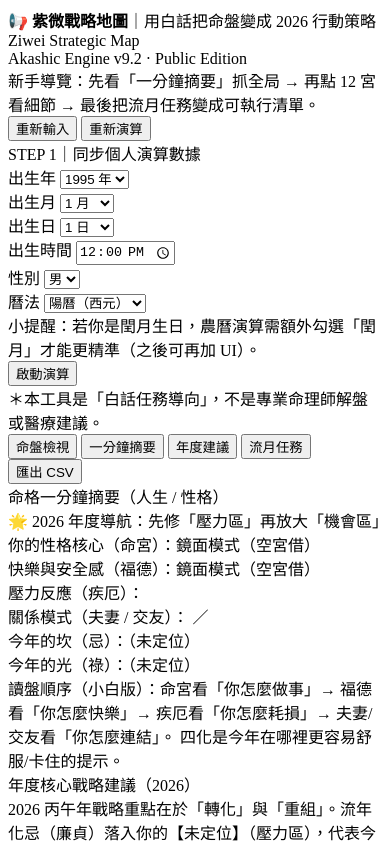
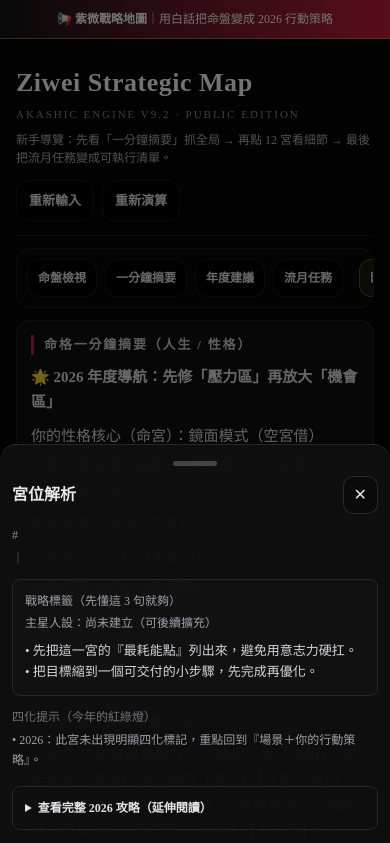
Before and after one commit to billeetw/strategic-map, a website built with Vite: page index.html in a window 390 px wide. Both pictures are taken after a click on the button "啟動演算". Shown: the top 843 px of the page. Built offline with nearby package versions, Linux system fonts and the light colour scheme; what iztro would draw is missing.

Commit message:
Update style.css

```diff
--- a/src/style.css
+++ b/src/style.css
@@ -1,244 +1,434 @@
-<!doctype html>
-<html lang="zh-Hant">
-  <head>
-    <meta charset="UTF-8" />
-    <meta name="viewport" content="width=device-width, initial-scale=1.0" />
-    <title>一起出來玩｜紫微戰略地圖</title>
-  </head>
-  <body>
-    <div class="top-bar">
-      📢 <strong>紫微戰略地圖</strong>｜透過紫微演算探尋 2026 年度佈局機遇
-    </div>
+@import "tailwindcss";
+@import url("https://fonts.googleapis.com/css2?family=Noto+Serif+TC:wght@400;700;900&display=swap");
 
-    <div class="p-4 md:p-8">
-      <header class="max-w-6xl mx-auto mb-6 border-b border-zinc-800 pb-4 flex justify-between items-end gap-4">
-        <div>
-          <h1 class="text-2xl md:text-3xl font-black text-red-600 tracking-widest uppercase">Ziwei Strategic Map</h1>
-          <p class="text-[10px] text-zinc-500 uppercase tracking-[0.4em] mt-1">Akashic Engine v9.2 - Public Edition</p>
-        </div>
-        <div class="hidden md:block text-right text-[11px] text-zinc-500 leading-relaxed max-w-[360px]">
-          新手導覽：先看「一分鐘摘要」抓全局 → 點命盤 12 宮看細節 → 再看年度與流月任務。
-        </div>
-      </header>
+:root {
+  --bg: #050505;
+  --panel: rgba(15, 15, 15, 0.92);
+  --panel2: rgba(20, 20, 20, 0.78);
+  --line: rgba(255, 255, 255, 0.08);
+  --muted: rgba(255, 255, 255, 0.55);
+  --gold: #d4af37;
+  --red: #c41e3a;
+  --blue: #1e40af;
+}
 
-      <!-- STEP 1 -->
-      <section id="input-section" class="max-w-xl mx-auto bg-zinc-900/40 p-6 border border-zinc-800 mb-10 rounded-lg">
-        <h2 class="text-xs font-bold mb-6 text-zinc-400 border-l-2 border-red-600 pl-3 uppercase">
-          STEP 1: 同步個人演算數據
-        </h2>
+* { box-sizing: border-box; }
+html, body { height: 100%; }
+body {
+  margin: 0;
+  background: var(--bg);
+  color: #fff;
+  font-family: "Noto Serif TC", serif;
+  -webkit-font-smoothing: antialiased;
+  text-rendering: optimizeLegibility;
+}
 
-        <div class="grid grid-cols-3 gap-3">
-          <div>
-            <label class="block text-[11px] text-zinc-500 mb-1">出生年</label>
-            <select id="dob-year" class="w-full input-like"></select>
-          </div>
-          <div>
-            <label class="block text-[11px] text-zinc-500 mb-1">出生月</label>
-            <select id="dob-month" class="w-full input-like"></select>
-          </div>
-          <div>
-            <label class="block text-[11px] text-zinc-500 mb-1">出生日</label>
-            <select id="dob-day" class="w-full input-like"></select>
-          </div>
-        </div>
+.top-bar {
+  position: sticky;
+  top: 0;
+  z-index: 50;
+  padding: 10px 12px;
+  text-align: center;
+  font-size: 12px;
+  background: linear-gradient(90deg, #141414 0%, var(--red) 100%);
+  border-bottom: 1px solid rgba(212, 175, 55, 0.5);
+}
 
-        <div class="grid grid-cols-2 gap-3 mt-4">
-          <div>
-            <label class="block text-[11px] text-zinc-500 mb-1">出生時間</label>
-            <input type="time" id="tob" value="12:00" class="w-full input-like" />
-          </div>
-          <div>
-            <label class="block text-[11px] text-zinc-500 mb-1">性別</label>
-            <select id="gender" class="w-full input-like">
-              <option value="male">男</option>
-              <option value="female">女</option>
-            </select>
-          </div>
-        </div>
+.wrap {
+  max-width: 1100px;
+  margin: 0 auto;
+  padding: 16px;
+}
 
-        <div class="mt-4">
-          <label class="block text-[11px] text-zinc-500 mb-1">曆法</label>
-          <select id="calendar" class="w-full input-like">
-            <option value="gregorian">陽曆（西元）</option>
-            <option value="lunar">農曆（非閏月）</option>
-          </select>
-          <p class="text-[11px] text-zinc-500 mt-2 leading-relaxed">
-            小提醒：若你是農曆閏月生日，先用陽曆演算；要做閏月精準版本我也可以再幫你加 UI。
-          </p>
-        </div>
+.header {
+  display: flex;
+  align-items: flex-end;
+  justify-content: space-between;
+  gap: 12px;
+  padding: 8px 0 14px;
+  border-bottom: 1px solid var(--line);
+}
 
-        <div id="error-box" class="hidden mt-4 p-3 border border-red-700 bg-red-950/40 text-red-200 text-[12px] rounded"></div>
+.h-title { font-size: 26px; font-weight: 900; letter-spacing: 0.02em; }
+.h-sub { font-size: 11px; color: var(--muted); letter-spacing: 0.18em; text-transform: uppercase; margin-top: 4px; }
+.h-tip { margin-top: 8px; font-size: 12px; color: rgba(255,255,255,0.7); line-height: 1.55; }
 
-        <button
-          type="button"
-          onclick="deployTacticalMap()"
-          class="w-full bg-red-700 hover:bg-red-600 py-4 font-black mt-6 text-sm tracking-[.3em] transition-all uppercase rounded"
-        >
-          啟動戰略演算
-        </button>
+.header-actions { display: flex; gap: 8px; flex-wrap: wrap; }
 
-        <p class="text-[11px] text-zinc-500 mt-3 leading-relaxed">
-          生成結果後，你可以點 12 宮位查看「小白白話 + 行動建議」，並可一鍵匯出 CSV。
-        </p>
-      </section>
+.card {
+  background: var(--panel2);
+  border: 1px solid var(--line);
+  border-radius: 14px;
+  padding: 14px;
+}
 
-      <!-- RESULT -->
-      <section id="result-section" class="hidden max-w-6xl mx-auto">
-        <!-- Sticky Quick Nav -->
-        <div id="quick-nav" class="quick-nav sticky z-[999] rounded-lg border border-zinc-800 bg-black/80 backdrop-blur mb-5">
-          <div class="px-3 pt-3 pb-2 text-[12px] text-zinc-300 leading-relaxed md:hidden">
-            新手導覽：先看「一分鐘摘要」抓全局 → 點命盤 12 宮看細節 → 再看年度與流月任務。
-          </div>
-          <div class="grid grid-cols-2 md:grid-cols-5 gap-2 p-2">
-            <button type="button" class="btn-tab" onclick="scrollToSection('sec-chart')">命盤檢視</button>
-            <button type="button" class="btn-tab" onclick="scrollToSection('sec-profile')">命格一分鐘摘要</button>
-            <button type="button" class="btn-tab" onclick="scrollToSection('sec-annual')">年度核心戰略</button>
-            <button type="button" class="btn-tab" onclick="scrollToSection('sec-monthly')">2026 流月建議</button>
-            <button type="button" class="btn-tab btn-tab-secondary" onclick="exportCSV()">匯出 CSV ↗</button>
-          </div>
-        </div>
+.card-title {
+  font-weight: 900;
+  font-size: 13px;
+  letter-spacing: 0.14em;
+  text-transform: uppercase;
+  color: rgba(255,255,255,0.8);
+  border-left: 3px solid var(--red);
+  padding-left: 10px;
+}
 
-        <!-- Section: Chart + Palace Detail -->
-        <section id="sec-chart" class="grid xl:grid-cols-3 gap-6">
-          <div class="xl:col-span-2">
-            <div class="card">
-              <div class="flex items-start justify-between gap-4 mb-3">
-                <div>
-                  <div class="text-sm md:text-base font-black text-zinc-100">命盤檢視</div>
-                  <div class="text-[12px] text-zinc-400 mt-1">
-                    提醒：<span class="text-zinc-200 font-bold">點選不同宮位可看情報</span>（手機會用底部抽屜彈出解析）
-                  </div>
-                </div>
-                <div class="text-right">
-                  <div id="bureau-text" class="text-[#D4AF37] font-black text-2xl md:text-3xl">--局</div>
-                  <div id="destiny-text" class="text-zinc-500 text-[11px] mt-1 font-mono">Analyzing...</div>
-                </div>
-              </div>
+.text { margin-top: 10px; font-size: 15px; line-height: 1.7; color: rgba(255,255,255,0.86); }
+.muted { font-size: 12px; color: var(--muted); line-height: 1.55; }
+.mt8 { margin-top: 8px; }
+.mt10 { margin-top: 10px; }
+.mt12 { margin-top: 12px; }
 
-              <div class="chart-grid" id="map-root">
-                <div class="center-hole text-center">
-                  <div class="center-badge">2026 丙午流年｜四化疊加模式</div>
-                  <div class="center-sub">提示：祿/權/科 = 金色微光｜忌 = 紅色警示｜空宮 = 借對宮 🔗</div>
-                </div>
-                <svg id="svg-overlay"></svg>
-              </div>
-            </div>
-          </div>
+.grid2 {
+  display: grid;
+  grid-template-columns: repeat(2, minmax(0,1fr));
+  gap: 10px;
+  margin-top: 10px;
+}
 
-          <div class="xl:col-span-1">
-            <div class="card">
-              <div class="flex items-center justify-between gap-3 mb-2">
-                <div>
-                  <div class="text-sm md:text-base font-black text-zinc-100">宮位情報</div>
-                  <div class="text-[12px] text-zinc-400 mt-1">點選任一宮位查看（桌機右側更新／手機底部抽屜）</div>
-                </div>
-                <div class="flex gap-2">
-                  <button type="button" id="btn-recalc" onclick="deployTacticalMap()" class="btn-mini hidden">重新演算</button>
-                  <button type="button" id="btn-reset" onclick="resetToInput()" class="btn-mini hidden">重設</button>
-                </div>
-              </div>
+.label { display: block; font-size: 11px; color: var(--muted); margin-bottom: 6px; }
+.input {
+  width: 100%;
+  padding: 10px;
+  background: rgba(0,0,0,0.55);
+  color: #fff;
+  border: 1px solid var(--line);
+  border-radius: 10px;
+  font-size: 14px;
+}
+.input:focus { outline: 2px solid rgba(212,175,55,0.35); outline-offset: 2px; }
 
-              <div id="palace-detail" class="text-zinc-500 text-[12px] leading-relaxed">
-                尚未選擇宮位。
-              </div>
-            </div>
-          </div>
-        </section>
+.btn {
+  display: inline-flex;
+  align-items: center;
+  justify-content: center;
+  gap: 8px;
+  padding: 10px 12px;
+  border-radius: 12px;
+  border: 1px solid var(--line);
+  background: rgba(0,0,0,0.35);
+  color: rgba(255,255,255,0.9);
+  cursor: pointer;
+  font-weight: 800;
+  font-size: 13px;
+  transition: transform .12s ease, background .12s ease, border-color .12s ease;
+  user-select: none;
+}
+.btn:hover { transform: translateY(-1px); border-color: rgba(212,175,55,0.35); }
+.btn:active { transform: translateY(0px); }
 
-        <!-- Section: Profile Summary -->
-        <section id="sec-profile" class="mt-6">
-          <div class="card">
-            <div class="text-sm md:text-base font-black text-zinc-100 mb-2">命格一分鐘摘要（人生/性格）</div>
-            <div id="profile-summary" class="text-[13px] md:text-[14px] text-zinc-300 leading-relaxed">
-              請先啟動演算。
-            </div>
-          </div>
-        </section>
+.btn-primary {
+  width: 100%;
+  background: rgba(196,30,58,0.92);
+  border-color: rgba(196,30,58,0.85);
+}
+.btn-primary:hover { border-color: rgba(212,175,55,0.5); }
 
-        <!-- Section: Annual -->
-        <section id="sec-annual" class="mt-6">
-          <div class="card">
-            <div class="text-sm md:text-base font-black text-zinc-100 mb-2">年度核心戰略建議</div>
-            <p id="aphorism-text" class="text-[13px] md:text-[14px] text-zinc-300 leading-relaxed"></p>
+.btn-ghost {
+  background: rgba(0,0,0,0.25);
+}
 
-            <!-- CTA 1: Under annual aphorism -->
-            <div class="mt-5 p-4 border border-zinc-800 rounded-lg bg-zinc-900/40">
-              <div class="text-zinc-200 font-black mb-2">戰略干預點：需要人腦介入時</div>
-              <div class="text-[12px] text-zinc-400 leading-relaxed">
-                數位演算能告訴你風險在哪，但只有人類智慧能告訴你如何贏過這個風險。若您面臨的是涉及人生規劃、核心職涯或企業規劃的關鍵決策，建議啟動 1 對 1 深度諮詢。
-              </div>
-              <a
-                class="cta-btn mt-3 inline-flex"
-                href="https://forms.gle/Vvs6U12TeMYtab8A6"
-                target="_blank"
-                rel="noopener noreferrer"
-              >
-                申請 1 對 1 深度諮詢（NT$3600） ↗
-              </a>
-              <div class="text-[11px] text-zinc-500 mt-2 leading-relaxed">
-                ＊本項諮詢由李伯彥老師親自進行，旨在將數位數據轉化為可執行之商業決策。
-              </div>
-            </div>
-          </div>
-        </section>
+.btn-consult {
+  background: rgba(212,175,55,0.12);
+  border-color: rgba(212,175,55,0.35);
+  color: rgba(255,255,255,0.92);
+  text-decoration: none;
+  padding: 12px 14px;
+  border-radius: 12px;
+  font-weight: 900;
+}
+.btn-consult:hover { border-color: rgba(212,175,55,0.7); }
 
-        <!-- Section: Monthly -->
-        <section id="sec-monthly" class="mt-6">
-          <div class="card">
-            <div class="flex items-center justify-between gap-4 mb-3">
-              <div>
-                <div class="text-sm md:text-base font-black text-zinc-100">2026 流月戰略任務副本</div>
-                <div class="text-[12px] text-zinc-400 mt-1">
-                  點月份任務可定位命盤格子（閃兩下），幫你建立「時間 ↔ 空間」的直覺。
-                </div>
-              </div>
-              <button type="button" onclick="scrollToSection('sec-chart')" class="btn-mini">回到命盤</button>
-            </div>
+.error {
+  margin-top: 10px;
+  padding: 10px 12px;
+  border-radius: 12px;
+  border: 1px solid rgba(196,30,58,0.55);
+  background: rgba(196,30,58,0.15);
+  color: rgba(255,255,255,0.9);
+  font-size: 13px;
+}
 
-            <div class="max-h-[420px] overflow-y-auto pr-2 custom-scrollbar" id="quest-list"></div>
+.hidden { display: none !important; }
 
-            <!-- CTA 2: delayed reveal -->
-            <div id="cta-monthly" class="cta-hidden mt-5 p-4 border border-zinc-800 rounded-lg bg-zinc-900/40">
-              <div class="text-zinc-200 font-black mb-2">將戰略地圖轉化為個人執行清單</div>
-              <div class="text-[12px] text-zinc-400 leading-relaxed">
-                看完 12 個月任務後，如果你覺得資訊量太大、難以收斂成具體行動，我們可以把你的命盤與年度攻防，整理成「你做得到」的週/月行動清單。
-              </div>
-              <a
-                class="cta-btn mt-3 inline-flex"
-                href="https://forms.gle/Vvs6U12TeMYtab8A6"
-                target="_blank"
-                rel="noopener noreferrer"
-              >
-                申請 1 對 1 深度諮詢（NT$3600） ↗
-              </a>
-              <div class="text-[11px] text-zinc-500 mt-2 leading-relaxed">
-                ＊本項諮詢由李伯彥老師親自進行，旨在將數位數據轉化為可執行之商業決策。
-              </div>
-            </div>
-          </div>
-        </section>
-      </section>
-    </div>
+/* Nav */
+.nav {
+  position: sticky;
+  top: 44px;
+  z-index: 40;
+  margin-top: 12px;
+  display: flex;
+  gap: 8px;
+  padding: 10px;
+  border-radius: 14px;
+  border: 1px solid var(--line);
+  background: rgba(10,10,10,0.75);
+  backdrop-filter: blur(8px);
+}
 
-    <!-- Mobile Bottom Sheet -->
-    <div id="sheet-root" class="hidden fixed inset-0 z-[2000]">
-      <div id="sheet-backdrop" class="absolute inset-0 bg-black/60"></div>
+.navbtn {
+  padding: 9px 10px;
+  border-radius: 12px;
+  border: 1px solid var(--line);
+  background: rgba(0,0,0,0.35);
+  color: rgba(255,255,255,0.9);
+  font-weight: 900;
+  font-size: 12px;
+  cursor: pointer;
+}
+.navbtn:hover { border-color: rgba(212,175,55,0.35); }
+.navbtn-gold { border-color: rgba(212,175,55,0.35); background: rgba(212,175,55,0.10); }
+.navspacer { flex: 1; }
 
-      <div
-        id="sheet-panel"
-        class="absolute left-0 right-0 bottom-0 bg-black border border-zinc-800 rounded-t-2xl p-4 translate-y-full transition-transform duration-200"
-        style="max-height: 70vh;"
-      >
-        <div class="flex items-center justify-between gap-2">
-          <div class="text-zinc-200 font-black" id="sheet-title">宮位解析</div>
-          <button id="sheet-close" type="button" class="btn-mini">關閉</button>
-        </div>
-        <div class="mt-2 h-[2px] w-12 bg-zinc-700 rounded mx-auto opacity-70"></div>
+/* Layout */
+.layout {
+  display: grid;
+  grid-template-columns: 1.35fr 1fr;
+  gap: 12px;
+}
 
-        <div id="sheet-body" class="mt-3 overflow-y-auto custom-scrollbar pr-1" style="max-height: 58vh;"></div>
-      </div>
-    </div>
+@media (max-width: 960px) {
+  .layout { grid-template-columns: 1fr; }
+  .header { align-items: flex-start; flex-direction: column; }
+  .nav { top: 44px; overflow-x: auto; }
+  .navbtn { white-space: nowrap; }
+}
 
-    <script type="module" src="/src/main.js"></script>
-  </body>
-</html>
+.legend { display: inline-flex; gap: 10px; margin-left: 10px; align-items: center; flex-wrap: wrap; }
+.dot { display: inline-block; width: 8px; height: 8px; border-radius: 999px; margin: 0 4px 0 10px; }
+.dot-green { background: rgba(34,197,94,0.8); }
+.dot-red { background: rgba(244,63,94,0.75); }
+.dot-link { width: auto; height: auto; }
+
+/* Chart */
+.chart-shell { margin-top: 10px; }
+.chart-grid {
+  display: grid;
+  grid-template-columns: repeat(4, 1fr);
+  grid-template-rows: repeat(4, 1fr);
+  gap: 4px;
+  aspect-ratio: 1 / 1;
+  width: 100%;
+  max-width: 820px;
+  margin: 0 auto;
+  position: relative;
+}
+
+.p-寅 { grid-area: 4 / 1; } .p-卯 { grid-area: 3 / 1; } .p-辰 { grid-area: 2 / 1; } .p-巳 { grid-area: 1 / 1; }
+.p-午 { grid-area: 1 / 2; } .p-未 { grid-area: 1 / 3; } .p-申 { grid-area: 1 / 4; } .p-酉 { grid-area: 2 / 4; }
+.p-戌 { grid-area: 3 / 4; } .p-亥 { grid-area: 4 / 4; } .p-子 { grid-area: 4 / 3; } .p-丑 { grid-area: 4 / 2; }
+
+.center-hole {
+  grid-area: 2 / 2 / 4 / 4;
+  background: radial-gradient(circle, rgba(26,26,26,0.9) 0%, rgba(5,5,5,0.98) 100%);
+  border: 1px solid rgba(255,255,255,0.06);
+  border-radius: 14px;
+  display: flex;
+  flex-direction: column;
+  justify-content: center;
+  align-items: center;
+  z-index: 5;
+  padding: 14px;
+  text-align: center;
+}
+
+.center-big { font-size: 32px; font-weight: 900; color: var(--gold); }
+.center-sub { margin-top: 6px; font-size: 11px; color: var(--muted); }
+.center-chip {
+  margin-top: 12px;
+  padding: 7px 10px;
+  border-radius: 12px;
+  border: 1px solid rgba(255,255,255,0.08);
+  background: rgba(0,0,0,0.35);
+  font-size: 11px;
+  color: rgba(255,255,255,0.72);
+}
+
+#svg-overlay {
+  position: absolute;
+  inset: 0;
+  pointer-events: none;
+  z-index: 20;
+  width: 100%;
+  height: 100%;
+}
+
+.palace {
+  border: 1px solid rgba(255,255,255,0.10);
+  padding: 8px;
+  background: rgba(12,12,12,0.92);
+  position: relative;
+  min-height: 108px;
+  display: flex;
+  flex-direction: column;
+  transition: transform .12s ease, border-color .12s ease, box-shadow .12s ease, background .12s ease;
+  z-index: 10;
+  border-radius: 10px;
+  overflow: hidden;
+}
+.palace:hover { transform: translateY(-1px); border-color: rgba(212,175,55,0.35); }
+.is-nominal { border: 2px solid rgba(212,175,55,0.8) !important; }
+
+.palace.is-selected {
+  outline: 2px solid rgba(212,175,55,0.55);
+  outline-offset: 2px;
+  box-shadow: 0 0 0 1px rgba(212,175,55,0.25), 0 0 18px rgba(212,175,55,0.16);
+}
+.palace.is-selected::after {
+  content: "";
+  position: absolute;
+  top: -40%;
+  left: -30%;
+  width: 60%;
+  height: 180%;
+  background: linear-gradient(90deg, transparent, rgba(212,175,55,0.10), transparent);
+  transform: rotate(18deg);
+  animation: scan 1.2s ease-out 1;
+  pointer-events: none;
+}
+@keyframes scan {
+  0% { transform: translateX(-30%) rotate(18deg); opacity: 0.0; }
+  25% { opacity: 0.8; }
+  100% { transform: translateX(180%) rotate(18deg); opacity: 0.0; }
+}
+
+/* Energy tiers */
+.palace.has-hua-lu,
+.palace.has-hua-quan,
+.palace.has-hua-ke {
+  border-color: rgba(212,175,55,0.45);
+  box-shadow: 0 0 0 1px rgba(212,175,55,0.12);
+}
+
+.palace.has-hua-ji {
+  background: rgba(42, 16, 16, 0.78);
+  border-color: rgba(196,30,58,0.65);
+}
+
+/* Empty palace hint */
+.palace.is-empty .borrow-badge {
+  position: absolute;
+  top: 6px;
+  left: 6px;
+  font-size: 12px;
+  opacity: 0.9;
+}
+
+.star-main {
+  color: var(--gold);
+  font-weight: 900;
+  font-size: 15px;
+  writing-mode: vertical-rl;
+  line-height: 1;
+  margin: 0 1px;
+}
+.star-minor {
+  color: rgba(255,255,255,0.45);
+  font-size: 11px;
+  writing-mode: vertical-rl;
+  margin-right: 2px;
+}
+.hua-tag {
+  font-size: 10px;
+  padding: 2px 4px;
+  border-radius: 6px;
+  color: #fff;
+  text-align: center;
+  writing-mode: horizontal-tb;
+  margin-top: 6px;
+  display: inline-block;
+}
+.hua-birth { background: rgba(196,30,58,0.92); }
+.hua-2026 { background: rgba(30,64,175,0.92); }
+
+.palace-label {
+  position: absolute;
+  top: 6px;
+  right: 6px;
+  font-size: 12px;
+  font-weight: 900;
+  color: rgba(255,255,255,0.42);
+}
+.meta-label {
+  position: absolute;
+  bottom: 6px;
+  left: 6px;
+  font-size: 11px;
+  color: rgba(255,255,255,0.28);
+}
+.age-label {
+  position: absolute;
+  bottom: 6px;
+  right: 6px;
+  font-size: 11px;
+  color: rgba(255,255,255,0.28);
+}
+
+/* Quest list */
+.row { display: flex; justify-content: space-between; align-items: center; gap: 10px; }
+.quest-list {
+  max-height: 420px;
+  overflow-y: auto;
+  padding-right: 6px;
+}
+.quest-list::-webkit-scrollbar { width: 6px; }
+.quest-list::-webkit-scrollbar-thumb { background: rgba(196,30,58,0.7); border-radius: 999px; }
+
+.quest-item {
+  background: rgba(0,0,0,0.25);
+  border: 1px solid rgba(255,255,255,0.07);
+  border-left: 3px solid rgba(196,30,58,0.85);
+  padding: 12px;
+  border-radius: 12px;
+  margin-bottom: 10px;
+  font-size: 13px;
+}
+
+/* CTA blocks */
+.cta {
+  border: 1px solid rgba(212,175,55,0.22);
+  background: rgba(212,175,55,0.06);
+  border-radius: 14px;
+  padding: 14px;
+}
+.cta-title { font-weight: 900; color: rgba(255,255,255,0.92); font-size: 14px; }
+.cta-desc { margin-top: 8px; font-size: 13px; color: rgba(255,255,255,0.78); line-height: 1.6; }
+.cta-note { margin-top: 8px; color: rgba(255,255,255,0.62); font-size: 12px; }
+.cta-hidden { opacity: 0; transform: translateY(8px); transition: opacity .35s ease, transform .35s ease; }
+.cta-show { opacity: 1; transform: translateY(0); }
+
+/* Bottom sheet */
+.sheet { position: fixed; inset: 0; z-index: 60; }
+.sheet-backdrop { position: absolute; inset: 0; background: rgba(0,0,0,0.55); }
+.sheet-panel {
+  position: absolute;
+  left: 0;
+  right: 0;
+  bottom: 0;
+  background: rgba(15,15,15,0.96);
+  border-top: 1px solid rgba(255,255,255,0.10);
+  border-top-left-radius: 16px;
+  border-top-right-radius: 16px;
+  padding: 10px 12px 14px;
+  max-height: 72vh;
+  overflow: auto;
+  transition: transform .22s ease;
+}
+.translate-y-full { transform: translateY(100%); }
+.sheet-handle {
+  width: 44px;
+  height: 5px;
+  border-radius: 999px;
+  background: rgba(255,255,255,0.22);
+  margin: 6px auto 10px;
+}
+.sheet-head { display: flex; align-items: center; justify-content: space-between; gap: 10px; }
+.sheet-title { font-weight: 900; color: rgba(255,255,255,0.90); }
+.sheet-close {
+  border: 1px solid rgba(255,255,255,0.12);
+  background: rgba(0,0,0,0.25);
+  color: rgba(255,255,255,0.9);
+  border-radius: 10px;
+  padding: 6px 10px;
+  cursor: pointer;
+}
+.sheet-body { margin-top: 10px; }
```
